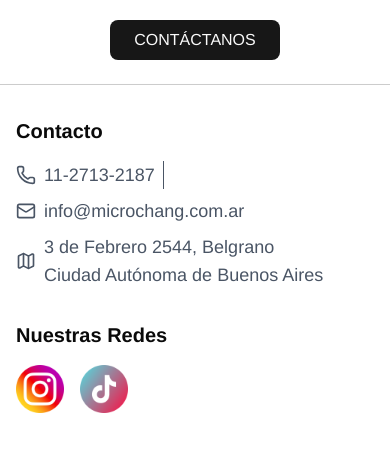
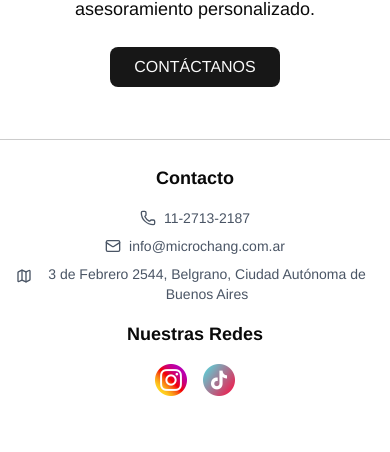
Before and after one commit to MaryLu28/microchang-webpage, a Next.js app: page / in a window 390 px wide. Shown: the part 408-860 px from the top of the page. Built offline with nearby package versions, Linux system fonts and the light colour scheme.

Commit message:
Refactor Footer component for improved layout and icon sizing

```diff
--- a/src/components/footer.tsx
+++ b/src/components/footer.tsx
@@ -15,19 +15,19 @@ const contactInfo: {
     type: "phone",
     text: ["11-2713-2187"],
     href: "tel:1127132187",
-    icon: <Phone size={20} />,
+    icon: <Phone className="size-4 md:size-5" />,
   },
   {
     type: "email",
     text: ["info@microchang.com.ar"],
     href: "mailto:info@microchang.com.ar",
-    icon: <Mail size={20} />,
+    icon: <Mail className="size-4 md:size-5" />,
   },
   {
     type: "address",
     text: ["3 de Febrero 2544, Belgrano", "Ciudad Autónoma de Buenos Aires"],
     href: "https://maps.app.goo.gl/n1zGP9C56HM6rQb96",
-    icon: <Map size={20} />,
+    icon: <Map className="size-4 md:size-5" />,
   },
 ];
 
@@ -41,19 +41,18 @@ const IconLink: React.FC<{
     href={href}
     target="_blank"
     className={cn(
-      "text-gray-600 dark:text-gray-400 text-lg",
+      "text-gray-600 dark:text-gray-400 text-sm md:text-lg",
       "hover:text-accent-foreground dark:hover:text-accent-foreground",
       "flex gap-2 items-center",
-      type === "address" && "w-full",
-      type === "phone" &&
-        "border-r border-gray-600 pr-2 last:mr-0 last:border-0"
+      type === "address" && "items-start"
     )}
   >
-    <span>{icon}</span>
-    <p>
+    <span className={cn(type === "address" && "mt-1")}>{icon}</span>
+    <p className="text-center md:text-left">
       {text.map((line, index) => (
-        <span key={index} className="block">
+        <span key={index} className="md:block">
           {line}
+          {index < text.length - 1 && ", "}
         </span>
       ))}
     </p>
@@ -61,16 +60,21 @@ const IconLink: React.FC<{
 );
 
 const Footer: React.FC = () => {
-  const titleClasses = cn("text-xl", "font-semibold", "mb-4");
+  const titleClasses = cn(
+    "text-lg md:text-xl",
+    "text-center md:text-left",
+    "font-semibold",
+    "mb-4"
+  );
 
   return (
     <footer className="w-full shadow-md border-t border-black/20 dark:border-white/20">
-      <div className="container max-w-5xl mx-auto px-4 py-8">
-        <div className="grid grid-cols-1 md:grid-cols-3 gap-8 mb-4">
+      <div className="container max-w-5xl mx-auto px-4 py-6 md:py-8">
+        <div className="grid grid-cols-1 md:grid-cols-2 gap-4 md:gap-8 mb-4">
           {/* Column 1 */}
-          <div className="md:col-span-2">
+          <div>
             <h3 className={titleClasses}>Contacto</h3>
-            <div className="flex flex-wrap gap-2">
+            <div className="flex flex-col items-center md:items-start gap-2">
               {contactInfo.map((info) => (
                 <IconLink
                   key={info.type}
@@ -83,10 +87,10 @@ const Footer: React.FC = () => {
             </div>
           </div>
 
-          {/* Column 3 */}
+          {/* Column 2 */}
           <div>
             <h3 className={cn(titleClasses)}>Nuestras Redes</h3>
-            <div className="flex gap-4">
+            <div className="flex justify-center md:justify-start gap-4">
               <a
                 href="https://www.instagram.com/microchang.ar/"
                 target="_blank"
@@ -95,7 +99,7 @@ const Footer: React.FC = () => {
                 <Image
                   src={InstagramLogo}
                   alt="Instagram"
-                  className="size-12"
+                  className="size-8 md:size-12"
                 />
               </a>
               <a
@@ -103,7 +107,11 @@ const Footer: React.FC = () => {
                 target="_blank"
                 rel="noopener noreferrer"
               >
-                <Image src={TikTokLogo} alt="TikTok" className="size-12" />
+                <Image
+                  src={TikTokLogo}
+                  alt="TikTok"
+                  className="size-8 md:size-12"
+                />
               </a>
             </div>
           </div>
```
